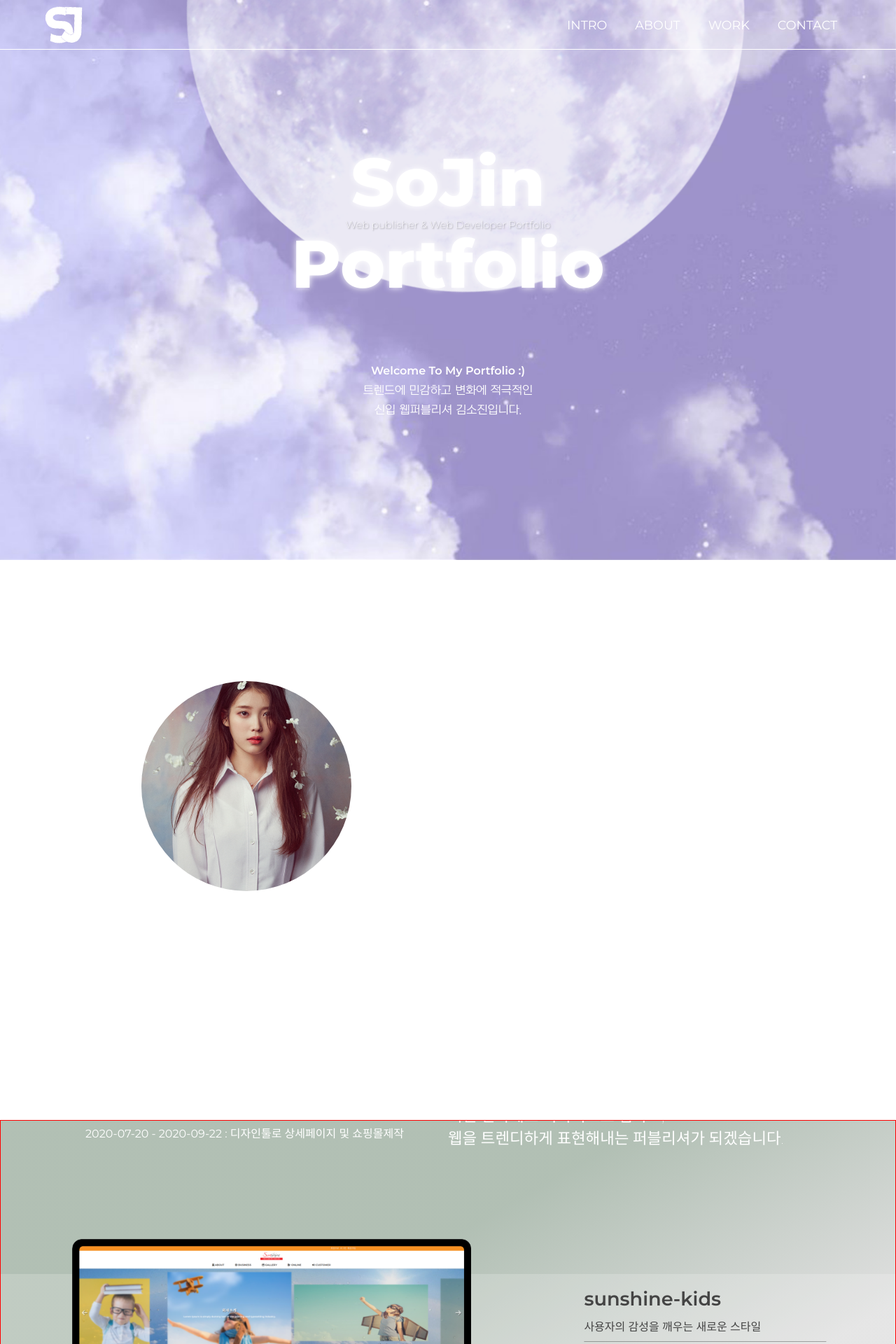
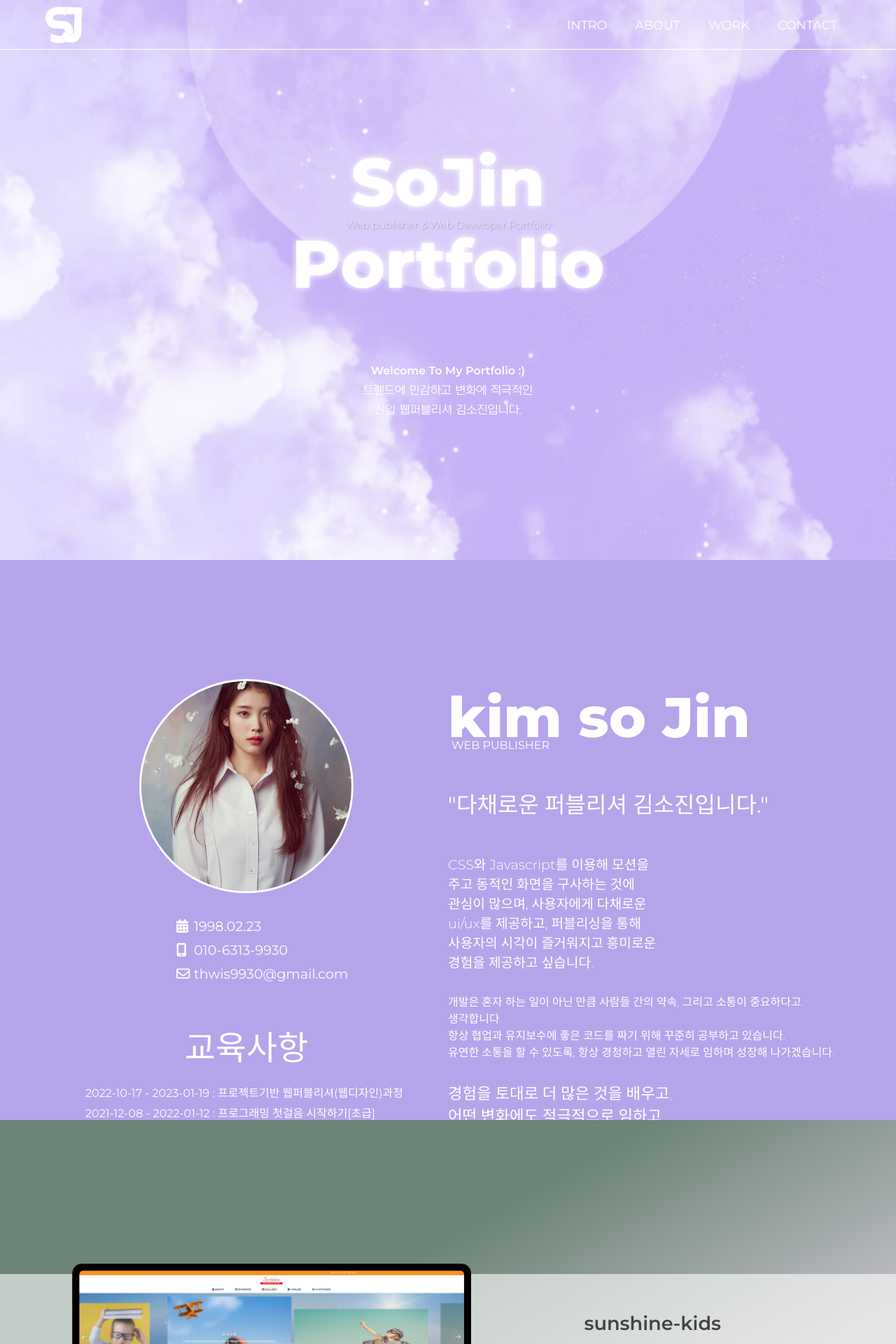
Before and after one commit to pang555123/popol, a PHP site: page / in a window 1280 px wide. Shown: the top 1920 px of the page at 70% size. Run offline with PHP 8.4, Linux system fonts and the light colour scheme; style sheets or scripts are compiled from the project's sources; some libraries are stand-ins or nearby versions; grey boxes are pictures that could not be loaded.

Commit message:
모바일 active 화면 수정해야함 스크롤 active는 수정함

```diff
--- a/css/common.css
+++ b/css/common.css
@@ -2,4 +2,5 @@
   width: 100%;
   padding-top: 70px;
   box-sizing: border-box;
+  background-color: #b5a4ea;
 }/*# sourceMappingURL=common.css.map */
--- a/css/common.scss
+++ b/css/common.scss
@@ -3,6 +3,6 @@
     width: 100%;
     padding-top: 70px;
     box-sizing: border-box;
-    //background-color: #b5a4ea;
+    background-color: #b5a4ea;
   }
 }
--- a/css/work1.css
+++ b/css/work1.css
@@ -1,21 +1,24 @@
-.work1-section {
+@charset "UTF-8";
+.work-section {
   position: relative;
   display: table;
   table-layout: fixed;
   width: 100%;
   height: 100%;
-  padding-top: 80px;
-  padding-bottom: 80px;
   box-sizing: border-box;
-  border: 1px solid red;
+  /* active 모션 */
 }
-.work1-section .work1 {
+.work-section .bg {
+  width: 100%;
+  height: 100%;
+}
+.work-section .work {
   display: table-cell;
   vertical-align: middle;
   height: 100%;
   width: 100%;
 }
-.work1-section .work1 .work-contents {
+.work-section .work .work-contents {
   display: flex;
   justify-content: center;
   align-items: center;
@@ -145,35 +148,35 @@
   filter: blur(2px);
   background-image: url(../img/work/work1/mockup-shadow-m.png);
 }
-.work1-section .work1 .work-contents .mockup-desc {
+.work-section .work .work-contents .mockup-desc {
   display: flex;
   flex-flow: column nowrap;
 }
 @media screen and (min-width: 1000px) {
-  .work1-section .work1 .work-contents .mockup-desc {
+  .work-section .work .work-contents .mockup-desc {
     left: 10%;
     transform: translateX(10%);
     width: 400px;
   }
 }
 @media screen and (max-width: 1000px) {
-  .work1-section .work1 .work-contents .mockup-desc {
+  .work-section .work .work-contents .mockup-desc {
     margin-left: 90px;
     margin-top: 30px;
     width: 310px;
   }
 }
-.work1-section .work1 .work-contents .mockup-desc .title h1 {
+.work-section .work .work-contents .mockup-desc .title h1 {
   font-weight: 600;
   font-size: 1.7em;
   padding-bottom: 10px;
 }
-.work1-section .work1 .work-contents .mockup-desc .title p {
+.work-section .work .work-contents .mockup-desc .title p {
   font-weight: 500;
   font-size: 1.3;
   padding-bottom: 10px;
 }
-.work1-section .work1 .work-contents .mockup-desc .title p::after {
+.work-section .work .work-contents .mockup-desc .title p::after {
   content: "";
   display: block;
   width: 90%;
@@ -210,10 +213,12 @@
   border-left-width: 1px;
   transition: all 0.8s;
 }
-.work1-section .work1 .work-contents .mockup-desc .link a:hover {
+.work-section .work .work-contents .mockup-desc .link a:hover {
   background-color: var(--sub-color);
 }
-.work1-section .bg-main {
+.work-section .bg-main {
+  width: 100%;
+  height: 100%;
   position: absolute;
   top: 50%;
   left: 50%;
@@ -222,22 +227,22 @@
           clip-path: circle(40%);
   transition: all 1s;
 }
-.work1-section .bg-main.active {
-  z-index: -1;
+.work-section.active .bg-main {
+  z-index: 0;
   width: 100%;
   height: 100%;
-  -webkit-clip-path: circle(80%);
-          clip-path: circle(80%);
+  -webkit-clip-path: circle(100%);
+          clip-path: circle(100%);
   background-image: linear-gradient(150deg, rgb(101, 129, 106) 35%, rgb(193, 193, 193) 65%);
-  opacity: 0.5;
+  opacity: 0.9;
 }
-.work1-section .bg.active {
-  content: "";
+.work-section.active .bg {
+  z-index: 0;
   position: absolute;
   top: 50%;
   left: 50%;
   transition: all 0.3s;
-  background: rgba(255, 255, 255, 0.2);
+  background: rgba(255, 255, 255, 0.6);
   animation: move 1s forwards;
   transform: translate(-50%, -50%);
 }
--- a/css/work1.scss
+++ b/css/work1.scss
@@ -1,14 +1,17 @@
-.work1-section {
+.work-section {
   position: relative;
   display: table;
   table-layout: fixed;
   width: 100%;
   height: 100%;
-  padding-top: 80px;
-  padding-bottom: 80px;
+  //padding-top: 80px;
+  //padding-bottom: 80px;
   box-sizing: border-box;
-  border: 1px solid red;
-  .work1 {
+  .bg{
+    width: 100%;
+    height: 100%;
+  }
+  .work {
     display: table-cell;
     vertical-align: middle;
     height: 100%;
@@ -201,33 +204,36 @@
     } //work-contents
   } //work1
   .bg-main {
+    width: 100%;
+    height: 100%;
     position: absolute;
     top: 50%;
     left: 50%;
     transform: translate(-50%, -50%);
     clip-path: circle(40%);
     transition: all 1s;
-    &.active {
-      z-index: -1;
+  } //bg-main
+  /* active 모션 */
+  &.active {
+    .bg-main {
+      z-index: 0;
       width: 100%;
       height: 100%;
-      clip-path: circle(80%);
+      clip-path: circle(100%);
       background-image: linear-gradient(150deg, rgb(101 129 106) 35%, rgb(193 193 193) 65%);
-      opacity: 0.5;
-    } //active
-  } //bg-main
-  .bg {
-    &.active {
-      content: "";
+      opacity: 0.9;
+    } //bg-main
+    .bg {
+      z-index: 0;
       position: absolute;
       top: 50%;
       left: 50%;
       transition: all 0.3s;
-      background: rgba($color: #fff, $alpha: 0.2);
+      background: rgba($color: #fff, $alpha: 0.6);
       animation: move 1s forwards;
       transform: translate(-50%, -50%);
-    }//active
-  }//bg
+    } //bg
+  } //active
 } //section-work1
 
 @keyframes move {
--- a/css/work2.css
+++ b/css/work2.css
@@ -222,25 +222,6 @@
           clip-path: circle(40%);
   transition: all 1s;
 }
-.work2-section .bg-main.active {
-  z-index: -1;
-  width: 100%;
-  height: 100%;
-  -webkit-clip-path: circle(80%);
-          clip-path: circle(80%);
-  background-image: linear-gradient(150deg, rgb(101, 129, 106) 35%, rgb(193, 193, 193) 65%);
-  opacity: 0.5;
-}
-.work2-section .bg.active {
-  content: "";
-  position: absolute;
-  top: 50%;
-  left: 50%;
-  transition: all 0.3s;
-  background: rgba(255, 255, 255, 0.2);
-  animation: move 1s forwards;
-  transform: translate(-50%, -50%);
-}
 
 @keyframes move {
   0% {
--- a/css/work2.scss
+++ b/css/work2.scss
@@ -8,6 +8,7 @@
   padding-bottom: 80px;
   box-sizing: border-box;
   border: 1px solid red;
+
   .work2 {
     display: table-cell;
     vertical-align: middle;
@@ -207,26 +208,6 @@
     transform: translate(-50%, -50%);
     clip-path: circle(40%);
     transition: all 1s;
-    &.active {
-      z-index: -1;
-      width: 100%;
-      height: 100%;
-      clip-path: circle(80%);
-      background-image: linear-gradient(150deg, rgb(101 129 106) 35%, rgb(193 193 193) 65%);
-      opacity: 0.5;
-    } //active
-  } //bg-main
-  .bg {
-    &.active {
-      content: "";
-      position: absolute;
-      top: 50%;
-      left: 50%;
-      transition: all 0.3s;
-      background: rgba($color: #fff, $alpha: 0.2);
-      animation: move 1s forwards;
-      transform: translate(-50%, -50%);
-    }//active
   }//bg
 } //section-work1
 
--- a/header.php
+++ b/header.php
@@ -15,9 +15,9 @@
   <script src="http://code.jquery.com/jquery-latest.js"></script>
   <!-- script -->
   <script src="./js/common.js"></script>
-  <script src="./js/work.js"></script>
   <script src="./js/scroll.js"></script>
   <script src="./js/active.js"></script>
+  <script src="./js/work.js"></script>
   <!-- css -->
   <link rel="stylesheet" href="./css/style.css">
   <link rel="stylesheet" href="./css/common.css">
--- a/work1.php
+++ b/work1.php
@@ -1,26 +1,22 @@
-<section id="one" class="work-section work1-section scr-section scr-section3 scr-section3-scr" data-n="3">
+<section class="work-section work1-section scr-section scr-section3 scr-section3-scr" data-n="3">
+  <div class="bg-main"></div>
   <div class="bg"></div>
-    <div class="work1">
+  <div class="work">
     <div class="work-contents">
       <div class="mockup-all">
-
         <div class="mockup-c">
           <div class="screenshot-c">
             <img src="./img/work/work1/kids.png" alt="kids 데스크탑이미지"><!-- 컴퓨터안 이미지 -->
           </div><!-- screenshot -->
           <p class="frame-c"></p>
-
         </div><!-- mockup-c -->
-
         <div class="mockup-m">
           <div class="screenshot-m">
             <img src="./img/work/work1/kids-m.png" alt=""><!-- 컴퓨터안 이미지 -->
           </div><!-- screenshot -->
           <p class="frame-m"></p>
         </div><!-- mockup-m -->
-
       </div><!-- mockup-all -->
-
 
       <div class="mockup-desc">
         <div class="title">
@@ -55,6 +51,5 @@
         </div>
       </div><!-- mockup-desc -->
     </div><!-- work-contents -->
-      <div class="bg-main"></div>
   </div><!-- work1 -->
 </section><!-- section-work1 -->
--- a/work2.php
+++ b/work2.php
@@ -1,26 +1,22 @@
 <section class="work-section work2-section scr-section scr-section4 scr-section4-scr" data-n="4">
+  <div class="bg-main"></div>
   <div class="bg"></div>
-  <div class="work2">
+  <div class="work">
     <div class="work-contents">
       <div class="mockup-all">
-
         <div class="mockup-c">
           <div class="screenshot-c">
             <img src="./img/work/work1/kids.png" alt="kids 데스크탑이미지"><!-- 컴퓨터안 이미지 -->
           </div><!-- screenshot -->
           <p class="frame-c"></p>
-
         </div><!-- mockup-c -->
-
         <div class="mockup-m">
           <div class="screenshot-m">
             <img src="./img/work/work1/kids-m.png" alt=""><!-- 컴퓨터안 이미지 -->
           </div><!-- screenshot -->
           <p class="frame-m"></p>
         </div><!-- mockup-m -->
-
       </div><!-- mockup-all -->
-
 
       <div class="mockup-desc">
         <div class="title">
@@ -51,9 +47,9 @@
         </ul>
         <div class="link">
           <a href="#">Styleguide</a>
-          <a href="#">Prototype</a>
+          <a href="#">Website</a>
         </div>
       </div><!-- mockup-desc -->
     </div><!-- work-contents -->
   </div><!-- work1 -->
-</section>
+</section><!-- section-work1 -->
--- a/work3.php
+++ b/work3.php
@@ -1,25 +1,22 @@
 <section class="work-section work3-section scr-section scr-section5 scr-section5-scr" data-n="5">
-<div class="work3">
+  <div class="bg-main"></div>
+  <div class="bg"></div>
+  <div class="work">
     <div class="work-contents">
       <div class="mockup-all">
-
         <div class="mockup-c">
           <div class="screenshot-c">
-          <img src="./img/work/work1/kids.png" alt="kids 데스크탑이미지"><!-- 컴퓨터안 이미지 -->
+            <img src="./img/work/work1/kids.png" alt="kids 데스크탑이미지"><!-- 컴퓨터안 이미지 -->
           </div><!-- screenshot -->
           <p class="frame-c"></p>
-
         </div><!-- mockup-c -->
-
         <div class="mockup-m">
           <div class="screenshot-m">
             <img src="./img/work/work1/kids-m.png" alt=""><!-- 컴퓨터안 이미지 -->
           </div><!-- screenshot -->
           <p class="frame-m"></p>
         </div><!-- mockup-m -->
-
       </div><!-- mockup-all -->
-
 
       <div class="mockup-desc">
         <div class="title">
@@ -50,9 +47,9 @@
         </ul>
         <div class="link">
           <a href="#">Styleguide</a>
-          <a href="#">Prototype</a>
+          <a href="#">Website</a>
         </div>
       </div><!-- mockup-desc -->
     </div><!-- work-contents -->
   </div><!-- work1 -->
-</section>
+</section><!-- section-work1 -->
--- a/work4.php
+++ b/work4.php
@@ -1,25 +1,22 @@
-<section class="work-section work4-section scr-section scr-section  scr-section6 scr-section6-scr" data-n="6">
-<div class="work4">
+<section class="work-section work4-section scr-section scr-section6 scr-section6-scr" data-n="6">
+  <div class="bg-main"></div>
+  <div class="bg"></div>
+  <div class="work">
     <div class="work-contents">
       <div class="mockup-all">
-
         <div class="mockup-c">
           <div class="screenshot-c">
-          <img src="./img/work/work1/kids.png" alt="kids 데스크탑이미지"><!-- 컴퓨터안 이미지 -->
+            <img src="./img/work/work1/kids.png" alt="kids 데스크탑이미지"><!-- 컴퓨터안 이미지 -->
           </div><!-- screenshot -->
           <p class="frame-c"></p>
-
         </div><!-- mockup-c -->
-
         <div class="mockup-m">
           <div class="screenshot-m">
             <img src="./img/work/work1/kids-m.png" alt=""><!-- 컴퓨터안 이미지 -->
           </div><!-- screenshot -->
           <p class="frame-m"></p>
         </div><!-- mockup-m -->
-
       </div><!-- mockup-all -->
-
 
       <div class="mockup-desc">
         <div class="title">
@@ -50,9 +47,9 @@
         </ul>
         <div class="link">
           <a href="#">Styleguide</a>
-          <a href="#">Prototype</a>
+          <a href="#">Website</a>
         </div>
       </div><!-- mockup-desc -->
     </div><!-- work-contents -->
   </div><!-- work1 -->
-</section>
+</section><!-- section-work1 -->
--- a/work5.php
+++ b/work5.php
@@ -1,25 +1,22 @@
 <section class="work-section work5-section scr-section scr-section7 scr-section7-scr" data-n="7">
-<div class="work5">
+  <div class="bg-main"></div>
+  <div class="bg"></div>
+  <div class="work">
     <div class="work-contents">
       <div class="mockup-all">
-
         <div class="mockup-c">
           <div class="screenshot-c">
-          <img src="./img/work/work1/kids.png" alt="kids 데스크탑이미지"><!-- 컴퓨터안 이미지 -->
+            <img src="./img/work/work1/kids.png" alt="kids 데스크탑이미지"><!-- 컴퓨터안 이미지 -->
           </div><!-- screenshot -->
           <p class="frame-c"></p>
-
         </div><!-- mockup-c -->
-
         <div class="mockup-m">
           <div class="screenshot-m">
             <img src="./img/work/work1/kids-m.png" alt=""><!-- 컴퓨터안 이미지 -->
           </div><!-- screenshot -->
           <p class="frame-m"></p>
         </div><!-- mockup-m -->
-
       </div><!-- mockup-all -->
-
 
       <div class="mockup-desc">
         <div class="title">
@@ -50,9 +47,9 @@
         </ul>
         <div class="link">
           <a href="#">Styleguide</a>
-          <a href="#">Prototype</a>
+          <a href="#">Website</a>
         </div>
       </div><!-- mockup-desc -->
     </div><!-- work-contents -->
   </div><!-- work1 -->
-</section>
+</section><!-- section-work1 -->
--- a/work6.php
+++ b/work6.php
@@ -1,25 +1,22 @@
 <section class="work-section work6-section scr-section scr-section8 scr-section8-scr" data-n="8">
-<div class="work6">
+  <div class="bg-main"></div>
+  <div class="bg"></div>
+  <div class="work">
     <div class="work-contents">
       <div class="mockup-all">
-
         <div class="mockup-c">
           <div class="screenshot-c">
-          <img src="./img/work/work1/kids.png" alt="kids 데스크탑이미지"><!-- 컴퓨터안 이미지 -->
+            <img src="./img/work/work1/kids.png" alt="kids 데스크탑이미지"><!-- 컴퓨터안 이미지 -->
           </div><!-- screenshot -->
           <p class="frame-c"></p>
-
         </div><!-- mockup-c -->
-
         <div class="mockup-m">
           <div class="screenshot-m">
             <img src="./img/work/work1/kids-m.png" alt=""><!-- 컴퓨터안 이미지 -->
           </div><!-- screenshot -->
           <p class="frame-m"></p>
         </div><!-- mockup-m -->
-
       </div><!-- mockup-all -->
-
 
       <div class="mockup-desc">
         <div class="title">
@@ -50,9 +47,9 @@
         </ul>
         <div class="link">
           <a href="#">Styleguide</a>
-          <a href="#">Prototype</a>
+          <a href="#">Website</a>
         </div>
       </div><!-- mockup-desc -->
     </div><!-- work-contents -->
   </div><!-- work1 -->
-</section>
+</section><!-- section-work1 -->
```
Also changed, not shown: other parts of css/work1.css (+21 -21 lines), js/work.js (+16 -14 lines), 3 other files. Lines whose indentation alone changed are shown as unchanged.
